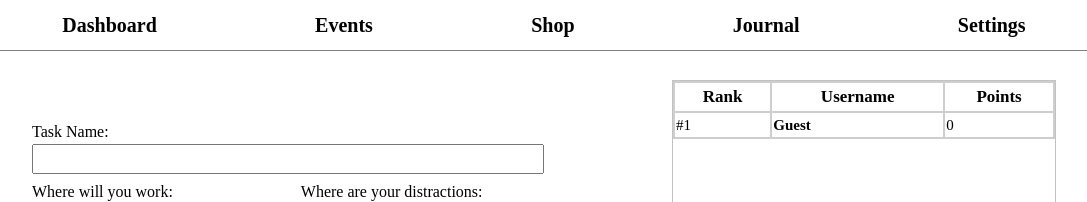
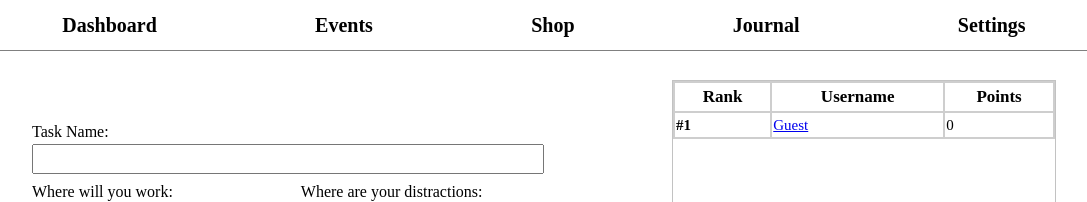
Before and after one commit to biddenboi/Checkpoint, a React (Vite) app: page / in a window 1280 px wide. Both pictures are taken after a click on the link "Dashboard". Shown: the top 202 px of the page, without its empty margins (96-1183 px from the left). Built offline with nearby package versions, Linux system fonts and the light colour scheme.

Commit message:
clicking on players name in leaderboard now transfers to profile page

```diff
--- a/src/App.jsx
+++ b/src/App.jsx
@@ -2,6 +2,7 @@ import Dashboard from "./Pages/Dashboard/Dashboard";
 import Events from "./Pages/Events/Events";
 import Settings from "./Pages/Settings/Settings";
 import Journal from "./Pages/Journal/Journal";
+import Profile from "./Pages/Profile/Profile";
 import Shop from "./Pages/Shop/Shop";
 
 import './App.css';
@@ -61,6 +62,7 @@ function App() {
           <Route path='/shop'element={<Shop></Shop>}/>
           <Route path='/journal'element={<Journal></Journal>}/>
           <Route path='/settings'element={<Settings></Settings>}/>
+          <Route path='/profile'element={<Profile></Profile>}/>
         </Routes>
     </DatabaseConnectionContext.Provider>
   </>
--- a/src/Pages/Dashboard/Dashboard.css
+++ b/src/Pages/Dashboard/Dashboard.css
@@ -66,7 +66,7 @@ div.dashboard {
     font-size:15px;
   }
 
-  table.rank-table tr > td:nth-child(2) {
+  table.rank-table tr > td:nth-child(1) {
     font-weight:600;
   }
 
--- a/src/Pages/Dashboard/Dashboard.jsx
+++ b/src/Pages/Dashboard/Dashboard.jsx
@@ -4,9 +4,11 @@ import { DatabaseConnectionContext } from '../../App.jsx';
 import TaskDatabase from '../../network/Database/TaskDatabase.js';
 import PlayerDatabase from '../../network/Database/PlayerDatabase.js';
 import Stopwatch from '../../components/Stopwatch/Stopwatch.jsx';
+import { useNavigate, Link } from 'react-router-dom';
 
 //pass along whether a task session is currently active
 function Dashboard({ inTaskSession, setInTaskSession }) {
+
   const databaseConnection = useContext(DatabaseConnectionContext);
   const taskDatabase = useMemo(
     () => new TaskDatabase(databaseConnection)
@@ -189,7 +191,12 @@ function Dashboard({ inTaskSession, setInTaskSession }) {
             playerPoints.map((element, index) => (
               <tr key={element.createdAt}>
                 <td>{"#" + (index + 1)}</td>
-                <td><a>{element.username}</a></td>
+                <td><Link
+                  to="/profile"
+                  state={{ player: element }}
+                  >
+                  {element.username}
+                  </Link></td>
                 <td>{element.points}</td>
               </tr>))
           }
--- /dev/null
+++ b/src/Pages/Profile/Profile.css
@@ -0,0 +1,3 @@
+div.profile {
+    height:100%;
+}
--- /dev/null
+++ b/src/Pages/Profile/Profile.jsx
@@ -0,0 +1,23 @@
+import { useLocation, useNavigate } from "react-router-dom";
+
+function Profile() {
+//read through this code again when ur not tired
+  const { state } = useLocation();
+  const navigate = useNavigate();
+  const player = state?.player;
+
+  if (!player) {
+    navigate("/", { replace: true });
+    return null;
+  }
+
+  return (
+    <div className="profile">
+      <p>{player.username}</p>
+      <p>{player.points}</p>
+      {/* access anything else from player */}
+    </div>
+  );
+}
+
+export default Profile;
```
